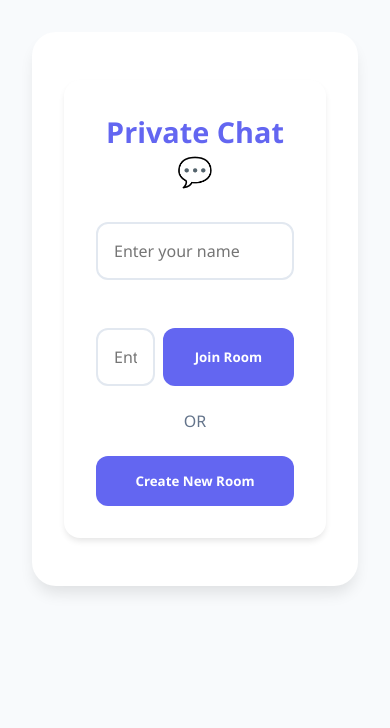
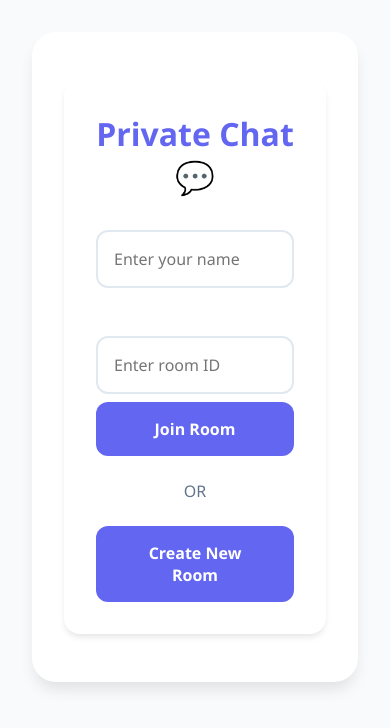
Before and after one commit to Yousseef-Zakaria/room-chat, a website: page index.html in a window 390 px wide. Drawn offline with nearby package versions, Linux system fonts and the light colour scheme; some packages are replaced by stand-ins of ours; no server answers; a script that the page names is missing.

Commit message:
fix responsive

```diff
--- a/index.html
+++ b/index.html
@@ -1,7 +1,8 @@
 <!DOCTYPE html>
 <html>
 <head>
-  <title>Modern Private Chat</title>
+  <title>Youssef Private Chat</title>
+  <meta name="viewport" content="width=device-width, initial-scale=1.0">
   <style>
     :root {
       --primary-color: #6366f1;
@@ -26,7 +27,7 @@
     }
 
     .container {
-      max-width: 800px;
+      max-width: 55rem;
       margin: 0 auto;
       background: white;
       border-radius: 1.5rem;
@@ -50,7 +51,7 @@
     h1 {
       color: var(--primary-color);
       margin-bottom: 2rem;
-      font-size: 1.8rem;
+      /* font-size: 1.8rem; */
     }
 
     .form-group {
@@ -195,6 +196,24 @@
         transform: translateY(0);
       }
     }
+  @media screen and (max-width: 768px) {
+  .join-section{
+    display: flex;
+    flex-direction: column;
+  }
+  .card h1{
+    font-size: 2rem !important;
+  }
+  input {
+    font-size: 1rem;
+  }
+  .join-section button{
+    font-size: 1rem;
+  }
+  .action-buttons button{
+    font-size: 1rem;
+  }
+}
   </style>
 </head>
 <body>
```
